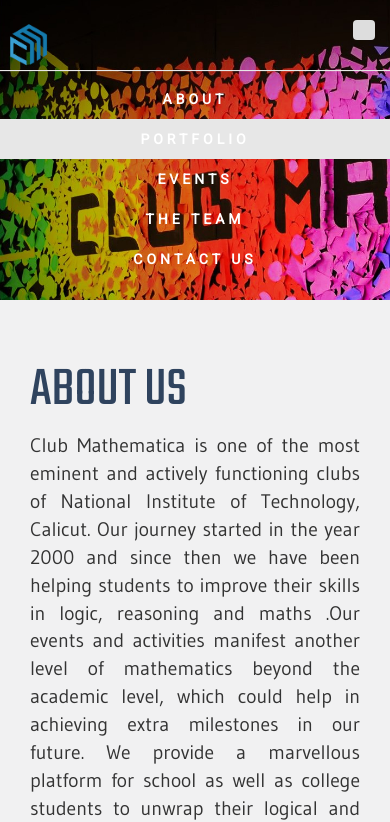
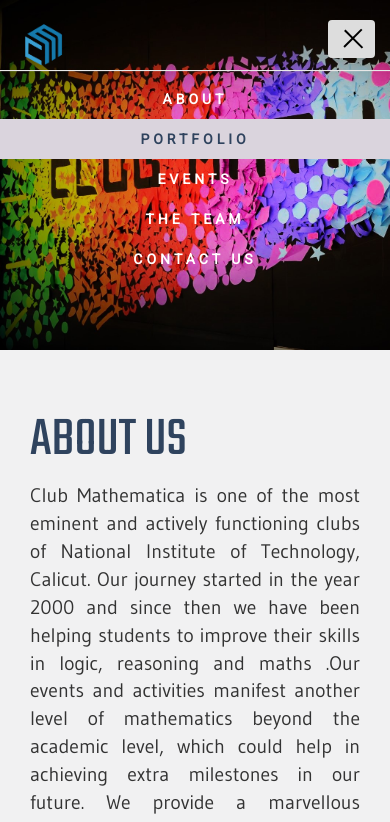
Before and after one commit to dheerajmohan/dheerajmohan.github.io, a plain HTML site: page index.html in a window 390 px wide. Both pictures are taken after a click on the button 353 px from the left and 37 px from the top of the page. Shown: the top 822 px of the page. Drawn offline with nearby package versions, Linux system fonts and the light colour scheme.

Commit message:
design updates

```diff
--- a/css/footer.css
+++ b/css/footer.css
@@ -1,7 +1,7 @@
 #myFooter {
     background-color: #201b22;
     color: white;
-    padding-top: 30px;
+    padding-top: 20px;
 }
 
 #myFooter .footer-copyright {
@@ -12,7 +12,7 @@
 }
 
 #myFooter .row {
-    margin-bottom: 60px;
+    margin-bottom: 30px;
 }
 
 #myFooter .navbar-brand {
--- a/css/styles.css
+++ b/css/styles.css
@@ -29,11 +29,10 @@ section {
 }
 
 .main {
-	color: #ffffff;
-	background-image: url("../img/cm-t16-cover2.jpg");
+	   color: #ffffff;
+	   background-image: url("../img/cm-t16-cover2.jpg");
    	background-size: cover;
    	background-repeat: no-repeat;
-   	width: 100%;
 }
 
 
@@ -51,9 +50,10 @@ section {
 
 
 .main{
- 			min-width: 100%;
- 			min-height: 300px;
-      margin: auto;
+
+      background-image: url("../img/cm-t16-cover.jpg");
+ 			width: 100% !important;
+      height: 350px;
  }
 
 
@@ -182,8 +182,13 @@ nav.fill ul li a:hover:after {
 
 .navbar li a, .navbar .navbar-brand{
     color: #fff !important;
+
 }
 
+ .navbar-nav li a:hover, .navbar-nav li.active a {
+      color: #2f435e !important;
+      background-color: #dad4dd !important;
+  }
 
 .navbar-nav .navbar-nav li.active a {
     display: inline-block;
@@ -191,7 +196,7 @@ nav.fill ul li a:hover:after {
     -webkit-transform: translateZ(0);
     transform: translateZ(0);
     box-shadow: 0 0 1px rgba(0, 0, 0, 0);
-    -webkit-backface-visibility: hidden;
+     -webkit-backface-visibility: hidden;
     backface-visibility: hidden;
     -moz-osx-font-smoothing: grayscale;
     position: relative;
@@ -199,7 +204,9 @@ nav.fill ul li a:hover:after {
 }
 
 .navbar.solid {
-  background-color: #490D40;
+  margin-top: -5px;
+  padding: 15px 0px 15px 0px;
+  background-color: #2f435e;
   transition: background-color 1s ease 0s;
   box-shadow: 0 0 4px grey;
 
@@ -222,6 +229,37 @@ nav.fill ul li a:hover:after {
     } //end .navbar-nav
 
 }
+
+.navbar-default .navbar-toggle {
+    border-color: transparent;
+    background-color: #dad4dd;;
+    margin-top: 0px !important;
+    color: #000 !important;
+
+}
+
+
+.bar1, .bar2, .bar3 {
+    width: 25px;
+    height: 2px;
+    background-color: #000;
+    margin: 3px 0;
+    transition: 0.4s;
+}
+
+.change .bar1 {
+    -webkit-transform: rotate(-45deg) translate(-9px, 6px);
+    transform: rotate(-45deg) translate(-2px, 4px);
+}
+
+.change .bar2 {opacity: 0;}
+
+.change .bar3 {
+    -webkit-transform: rotate(45deg) translate(-8px, -8px);
+    transform: rotate(45deg) translate(-2px, -5px);
+}
+
+
 
 
 .hvr-underline-from-center {
@@ -256,13 +294,7 @@ nav.fill ul li a:hover:after {
     left: 0;
     right: 0;
 }
-.navbar-default .navbar-toggle {
-    border-color: transparent;
-    background-color: transparent;
-    margin-top: 0px !important;
-    color: #000 !important;
 
-}
 
 
 
--- a/index.html
+++ b/index.html
@@ -49,16 +49,23 @@
 		<nav class="navbar navbar-default fill navbar-fixed-top">
   <div class="container">
     <div class="navbar-header">
-
-      <button type="button" class="navbar-toggle" id="ChangeToggle" data-toggle="collapse" data-target="#myNavbar">
-        <div id="navbar-hamburger">
+    <div onclick="myFunction(this)">
+      <button type="button" class="navbar-toggle"  data-toggle="collapse" data-target="#myNavbar">
+ <!--       <div id="navbar-hamburger">
         <span class="icon-bar"></span>
         <span class="icon-bar"></span>
         <span class="icon-bar"></span>
         </div>
+-->
+
+  <div class="bar1"></div>
+  <div class="bar2"></div>
+  <div class="bar3"></div>
+</div>
+
       </button>
 
-      <a href="#" class="navbar-brand"><img src="img/cm-block-logo.png"></a>
+      <a href="#" class="navbar-brand" style="margin-left: 15px;"><img src="img/cm-block-logo.png"></a>
     </div>
     <div class="collapse navbar-collapse" id="myNavbar">
       <ul class="nav navbar-nav navbar-right">
@@ -218,7 +225,7 @@
                     <button type="button" class="btn btn-default">Contact us</button>
                 </div>
             </div>
-            <div class="row" style="text-align: center;"><p style="text-align: center; font-size: 1.2em ">© 2016 Copyright Club Mathematica </p></div>
+            <div class="row" style="text-align: center; margin-bottom: 10px !important;"><p style="text-align: center; font-size: 1.2em ">© 2016 Copyright Club Mathematica </p></div>
         </div>
     </div>
  <!--
--- a/js/main.js
+++ b/js/main.js
@@ -48,6 +48,10 @@ $('#ChangeToggle').click(function () {
         $('#ChangeToggle').html('<span class="sr-only">Toggle navigation</span><span class="icon-bar"></span><span class="icon-bar"></span><span class="icon-bar"></span>');
     }
     else {
-        $('#ChangeToggle').html('<span class="ToggleButton glyphicon glyphicon-remove"></span>');
+        $('#ChangeToggle').html('<span class="ToggleButton glyphicon glyphicon-envelope" style="color: #000; background-color: "#000";></span>');
     }
 });
+
+function myFunction(x) {
+    x.classList.toggle("change");
+}
```
